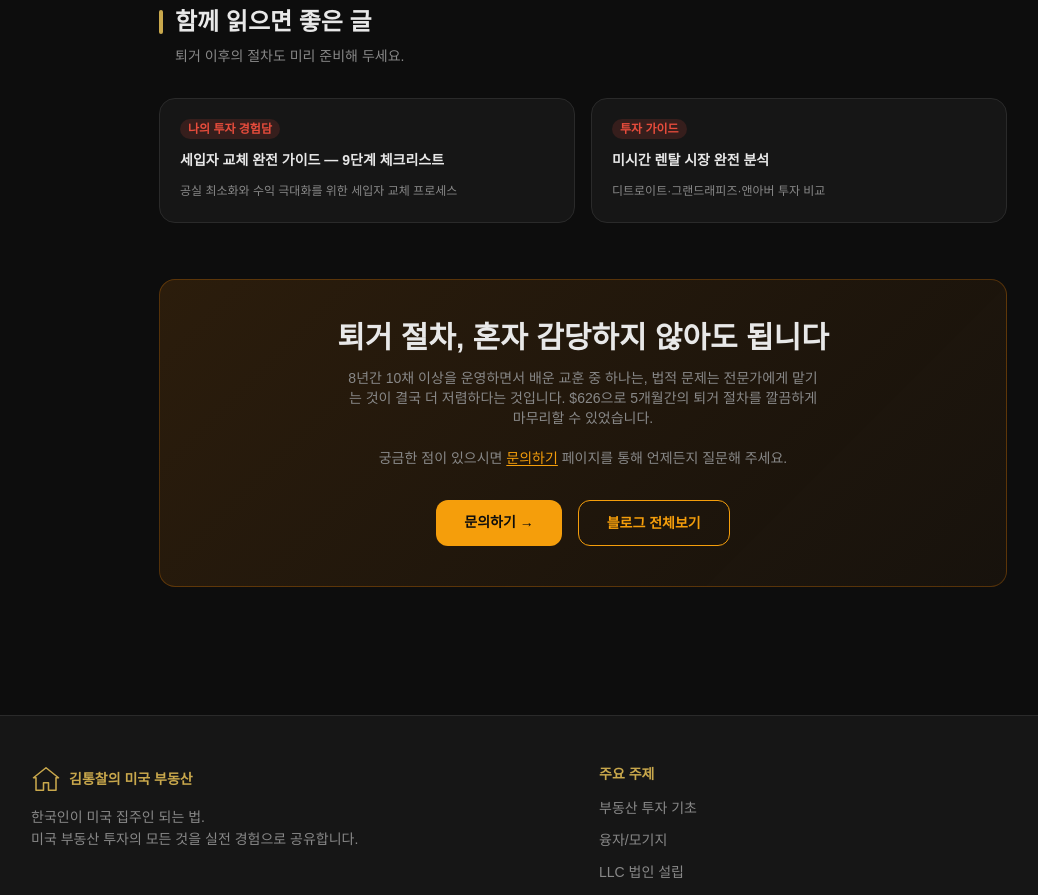
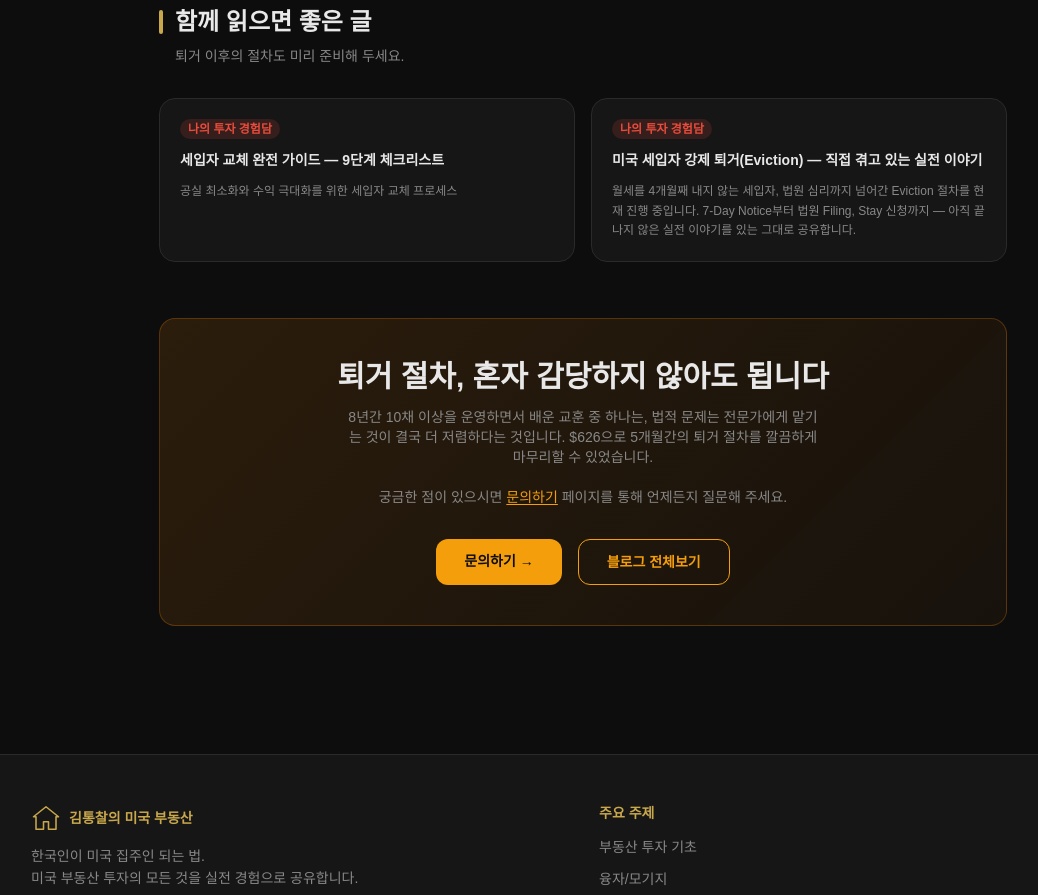
Before and after one commit to kimkim2026/kiminvestment, a Next.js app: page /blog/eviction-lawyer-cost in a window 1280 px wide. Shown: the part 3977-4872 px from the top of the page, without its empty margins (57-1095 px from the left). Built offline with nearby package versions, Linux system fonts and the light colour scheme.

Commit message:
fix: eviction-lawyer-cost 관련 글 링크 404 수정
Co-Authored-By: Claude Sonnet 4.6 <noreply@anthropic.com>

```diff
--- a/app/blog/eviction-lawyer-cost/page.tsx
+++ b/app/blog/eviction-lawyer-cost/page.tsx
@@ -573,10 +573,11 @@ export default function EvictionLawyerCostPage() {
                 "공실 최소화와 수익 극대화를 위한 세입자 교체 프로세스",
             },
             {
-              href: "/blog/michigan-rental-market",
-              category: "투자 가이드",
-              title: "미시간 렌탈 시장 완전 분석",
-              excerpt: "디트로이트·그랜드래피즈·앤아버 투자 비교",
+              href: "/blog/eviction-real-experience",
+              category: "나의 투자 경험담",
+              title: "미국 세입자 강제 퇴거(Eviction) — 직접 겪고 있는 실전 이야기",
+              excerpt:
+                "월세를 4개월째 내지 않는 세입자, 법원 심리까지 넘어간 Eviction 절차를 현재 진행 중입니다. 7-Day Notice부터 법원 Filing, Stay 신청까지 — 아직 끝나지 않은 실전 이야기를 있는 그대로 공유합니다.",
             },
           ].map(({ href, category, title, excerpt }) => (
             <Link
```
